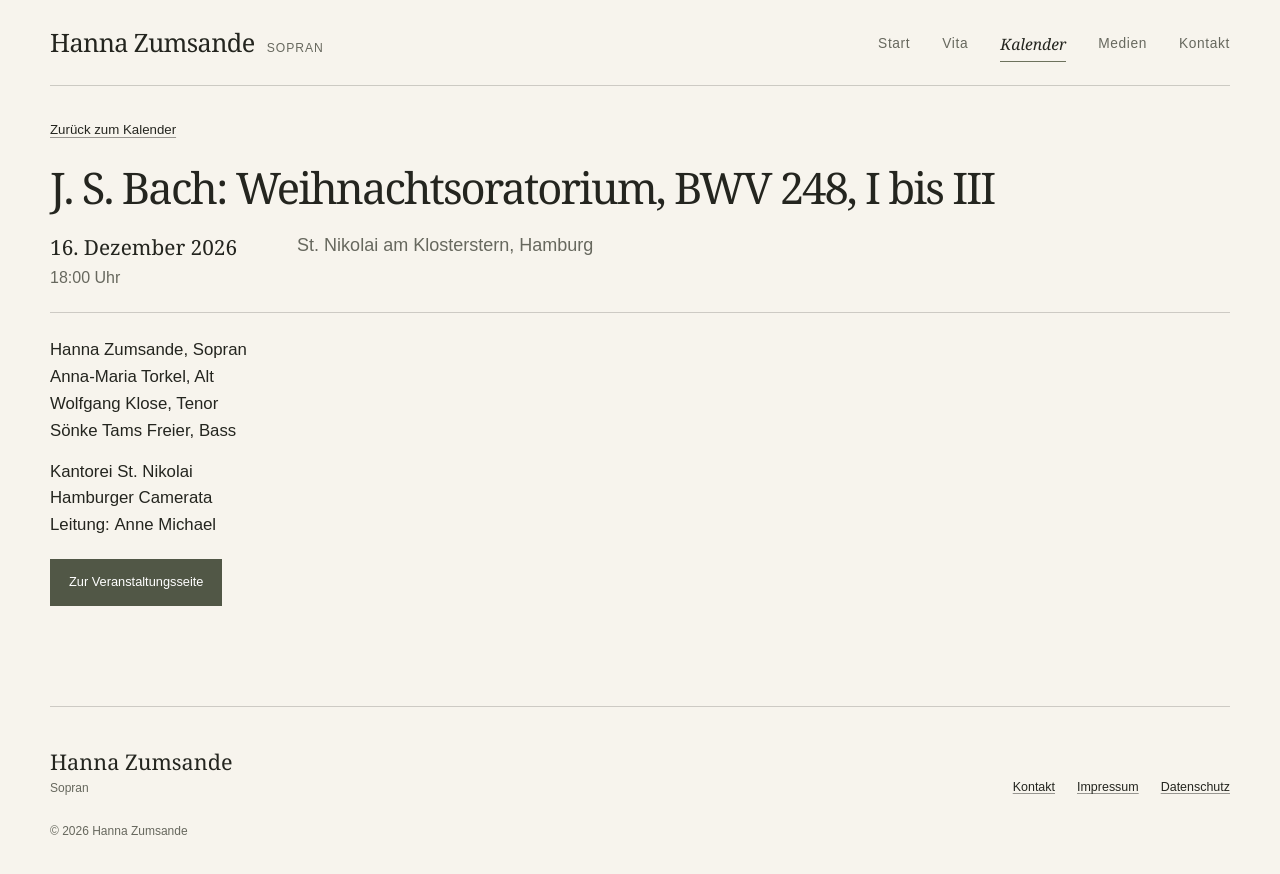
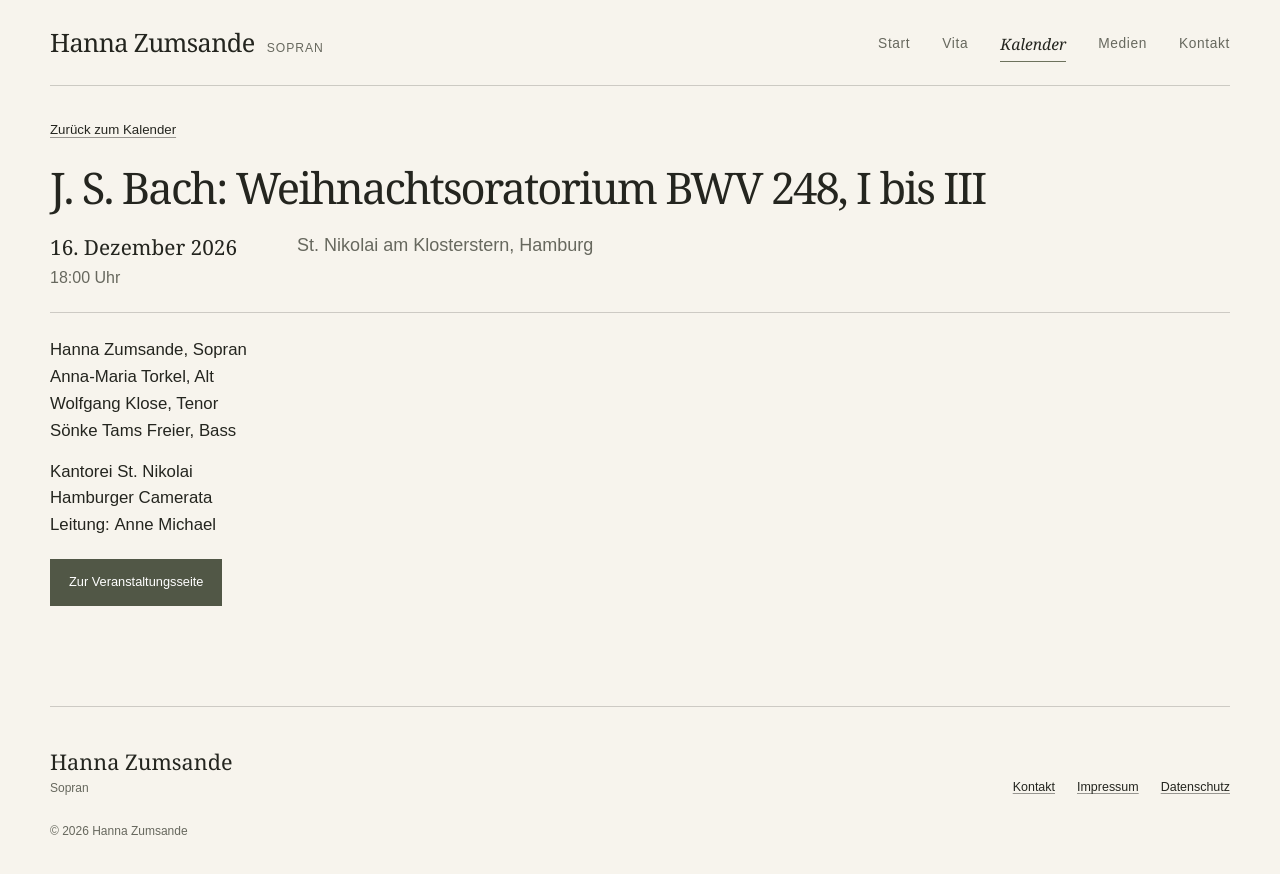
Before and after one commit to janolefabian/hannazumsande-astro-2026, an Astro site: page /termine/2026-12-16-bach-weihnachtsoratorium-18-uhr in a window 1280 px wide. Built offline with nearby package versions, Linux system fonts and the light colour scheme; Astro itself is replaced by a stand-in of ours.

Commit message:
Update src/content/termine/2026-12-16-bach-weihnachtsoratorium-18-uhr.md (via Pages CMS)

```diff
--- a/src/content/termine/2026-12-16-bach-weihnachtsoratorium-18-uhr.md
+++ b/src/content/termine/2026-12-16-bach-weihnachtsoratorium-18-uhr.md
@@ -1,5 +1,5 @@
 ---
-title: "J. S. Bach: Weihnachtsoratorium, BWV 248, I bis III"
+title: "J. S. Bach: Weihnachtsoratorium BWV 248, I bis III"
 date: 2026-12-16
 time: 18:00 Uhr
 venue: St. Nikolai am Klosterstern
```
